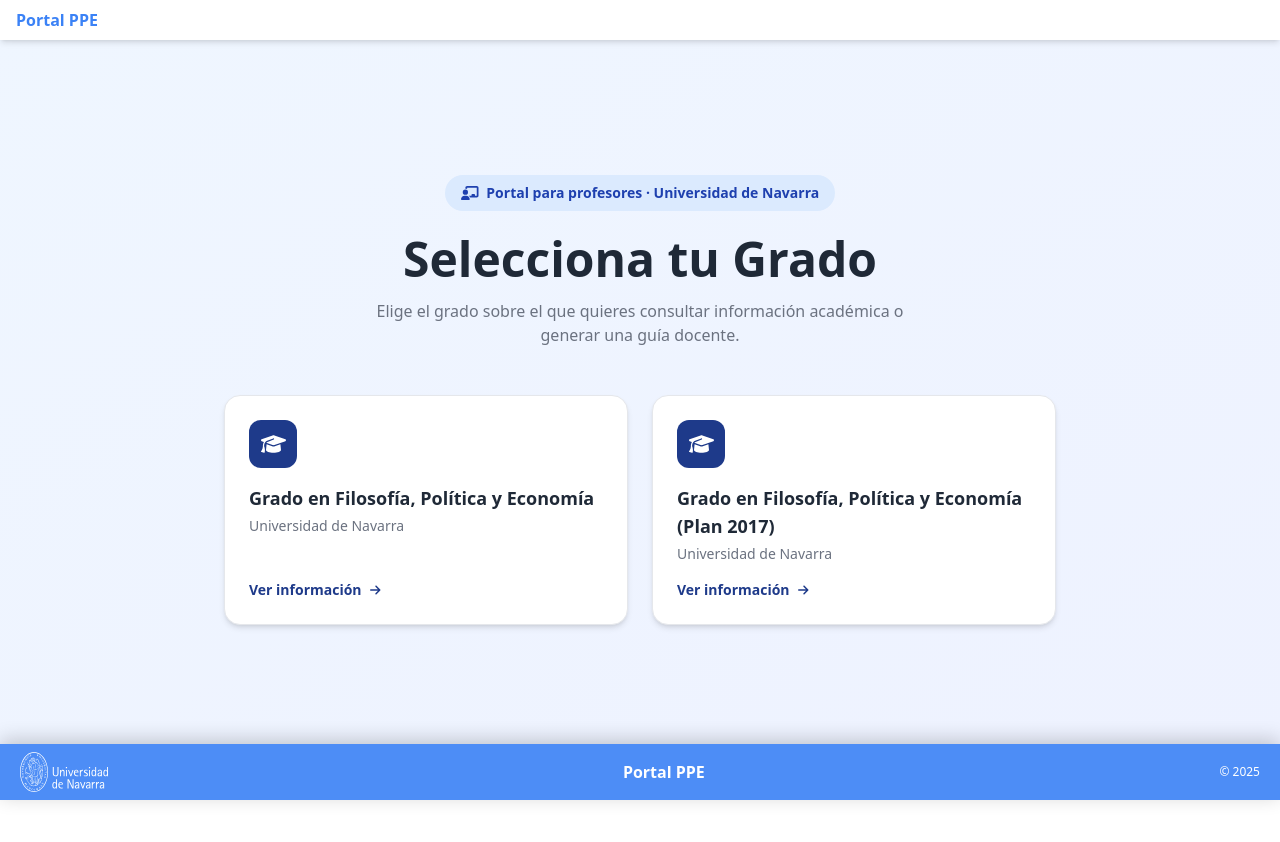
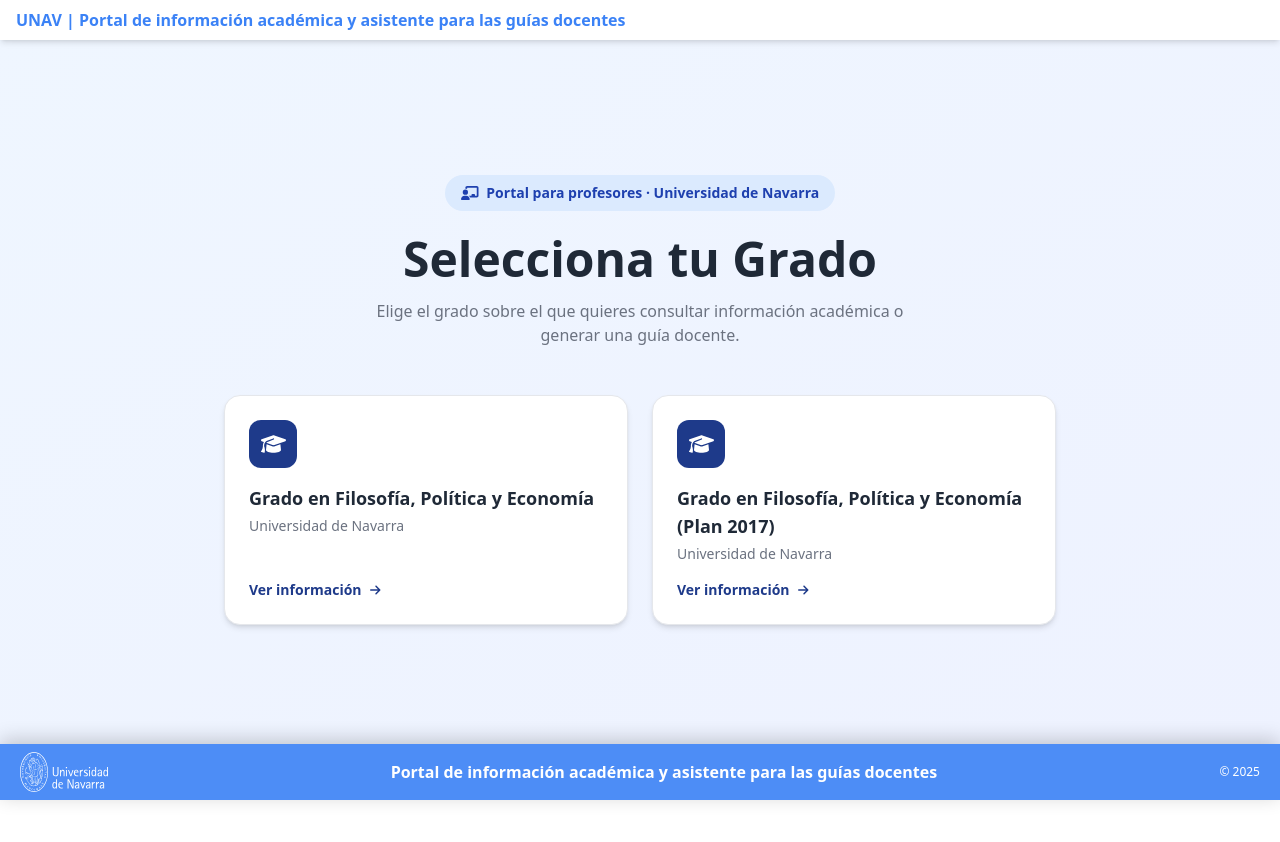
Before and after one commit to Alenes1977/ppe-materias, a React (Vite) app: page / in a window 1280 px wide. Shown: the top 842 px of the page. Built offline with nearby package versions, Linux system fonts and the light colour scheme.

Commit message:
fallback header and footer

```diff
--- a/src/components/Footer.tsx
+++ b/src/components/Footer.tsx
@@ -1,12 +1,16 @@
-import { useContext } from 'react';
 import type React from 'react';
+import { useLocation } from 'react-router-dom';
 import { PRIMARY_BLUE } from '../constants/colors';
 import logoUnavBlanco from '../assets/LogoUnav.svg';
-import { DegreeContext } from '../context/DegreeContext';
+import { DEGREES } from '../data/degrees';
 
 const Footer: React.FC = () => {
-  const ctx = useContext(DegreeContext);
-  const label = ctx ? `Grado en ${ctx.degreeInfo.shortName}` : 'Portal PPE';
+  const location = useLocation();
+  const degreeId = location.pathname.split('/')[1] || undefined;
+  const activeDegree = degreeId ? DEGREES[degreeId] : null;
+  const label = activeDegree
+    ? activeDegree.meta.name
+    : 'Portal de información académica y asistente para las guías docentes';
 
   return (
     <footer
--- a/src/components/Header.tsx
+++ b/src/components/Header.tsx
@@ -110,7 +110,9 @@
                 </span>
                 <FontAwesomeIcon
                   icon={faChevronDown}
-                  className={`text-xs text-gray-400 transition-transform duration-150 ${gradoOpen ? 'rotate-180' : ''}`}
+                  className={`text-xs text-gray-400 transition-transform duration-150 ${
+                    gradoOpen ? 'rotate-180' : ''
+                  }`}
                 />
               </button>
 
@@ -169,7 +171,8 @@
                 className="font-poppins whitespace-nowrap text-sm font-bold md:text-base"
                 style={{ color: PRIMARY_BLUE }}
               >
-                Portal PPE
+                UNAV | Portal de información académica y asistente para las
+                guías docentes
               </span>
             </a>
           )}
@@ -226,10 +229,7 @@
       {/* ── Fila 2: breadcrumb (desktop, solo dentro de un grado) ── */}
       {activeDegree ? (
         <div className="relative z-0 hidden border-t border-gray-100 bg-gray-50/80 md:block">
-          <div
-            className="mx-auto px-4 py-1.5"
-            style={{ maxWidth: '1400px' }}
-          >
+          <div className="mx-auto px-4 py-1.5" style={{ maxWidth: '1400px' }}>
             <Breadcrumb />
           </div>
         </div>
```
